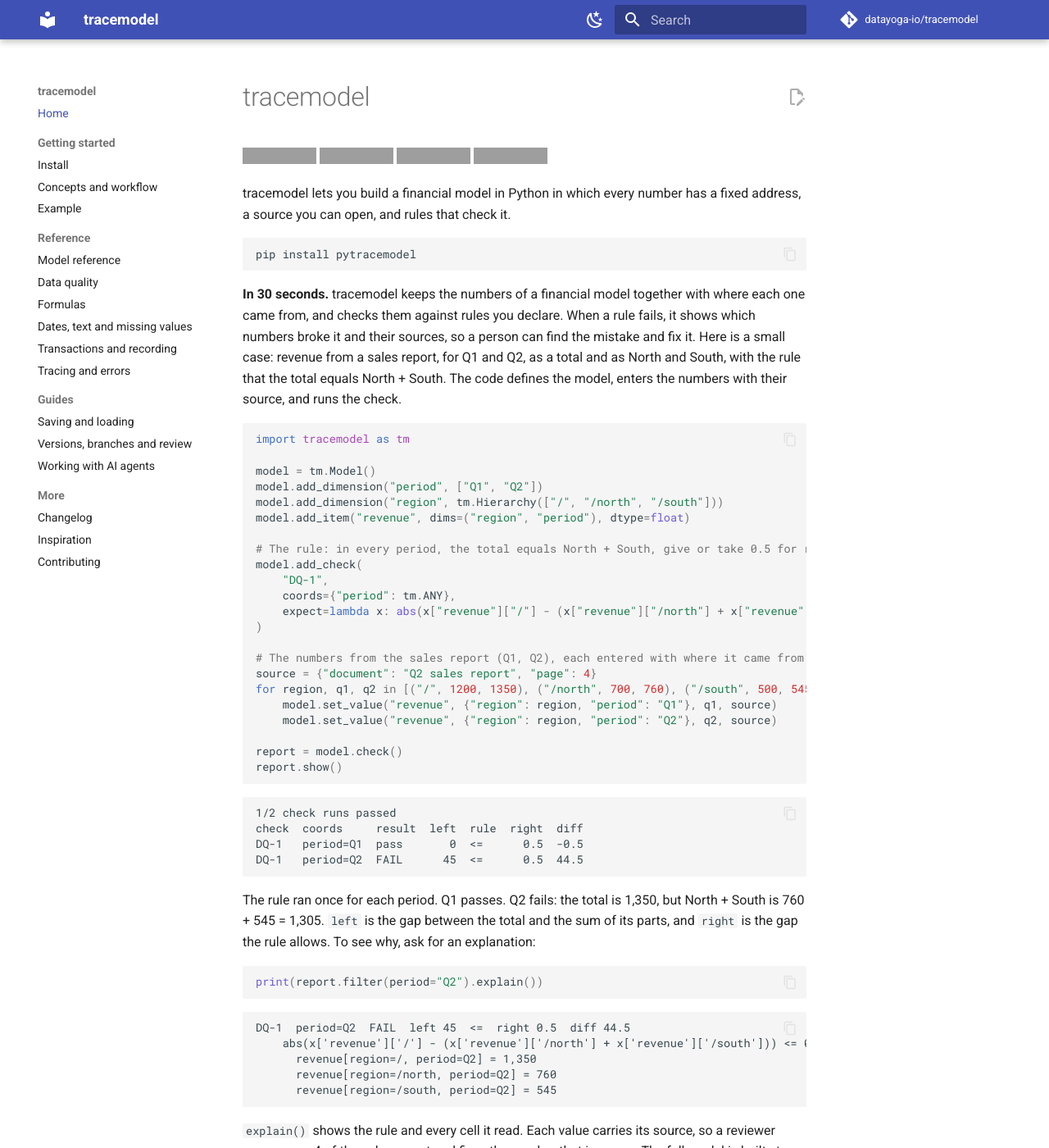
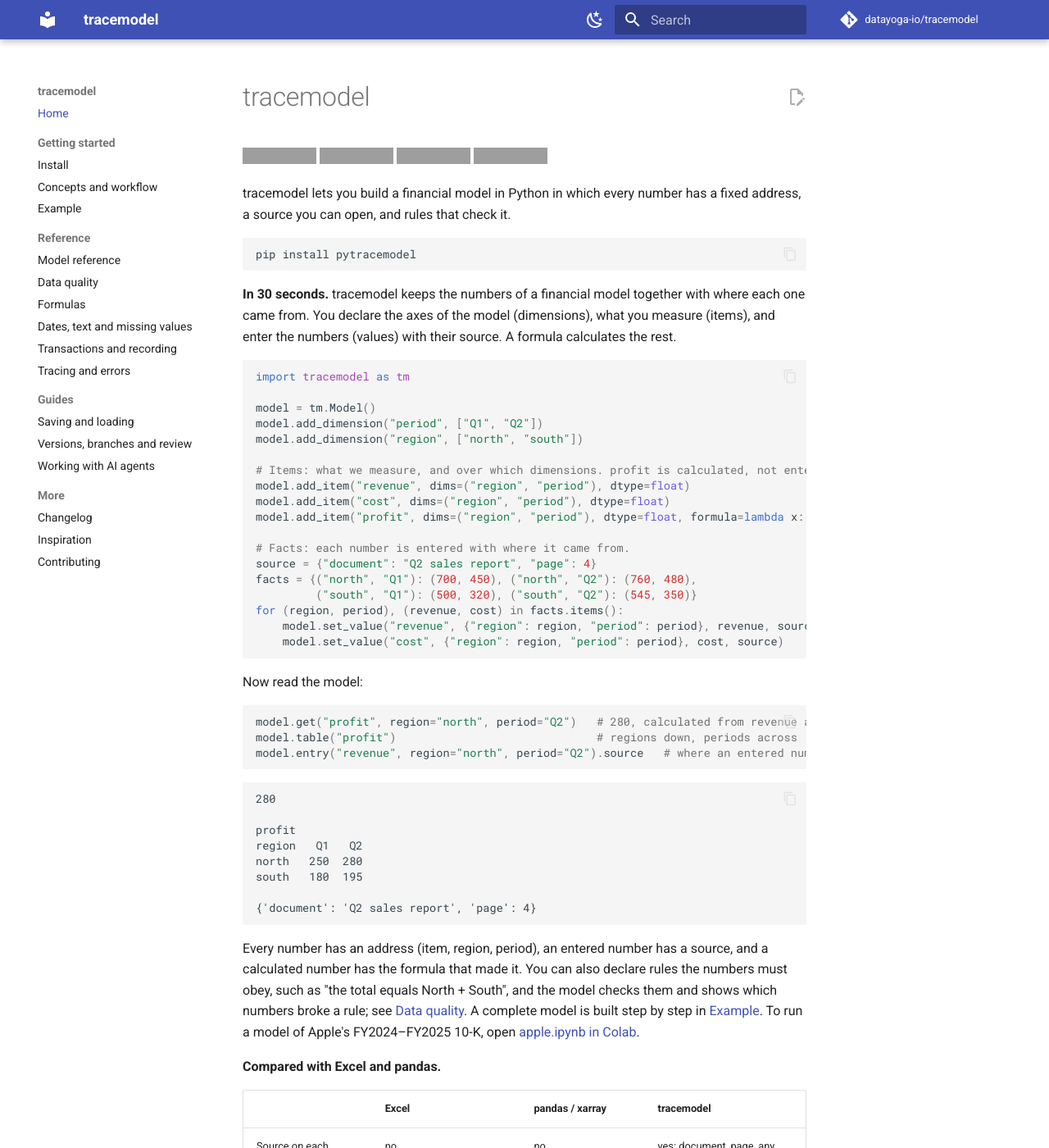
Before and after one commit to datayoga-io/tracemodel, an MkDocs documentation site: the page built from docs/index.md, in a window 1280 px wide and 1400 px high. Shown: the whole window at 82% size. Built offline with MkDocs 1.6.1 and Material for MkDocs 9.7.7, drawn with Linux system fonts in a browser that asks for light colours; comment, search, counter and statistics services are not loaded; some of the changed text lies outside the part shown; grey boxes are pictures that could not be loaded.

Commit message:
docs: the 30-second example defines dimensions, items, facts and a formula, then reads them
Co-Authored-By: Claude Sonnet 5.5 <noreply@anthropic.com>

````diff
--- a/docs/index.md
+++ b/docs/index.md
@@ -12,63 +12,55 @@ a source you can open, and rules that check it.
 pip install pytracemodel
 ```
 
-**In 30 seconds.** tracemodel keeps the numbers of a financial model together with where each one came from, and
-checks them against rules you declare. When a rule fails, it shows which numbers broke it and their sources, so a
-person can find the mistake and fix it. Here is a small case: revenue from a sales report, for Q1 and Q2, as a total
-and as North and South, with the rule that the total equals North + South. The code defines the model, enters the
-numbers with their source, and runs the check.
+**In 30 seconds.** tracemodel keeps the numbers of a financial model together with where each one came from.
+You declare the axes of the model (dimensions), what you measure (items), and enter the numbers (values) with their
+source. A formula calculates the rest.
 
 ```python
 import tracemodel as tm
 
 model = tm.Model()
 model.add_dimension("period", ["Q1", "Q2"])
-model.add_dimension("region", tm.Hierarchy(["/", "/north", "/south"]))
+model.add_dimension("region", ["north", "south"])
+
+# Items: what we measure, and over which dimensions. profit is calculated, not entered.
 model.add_item("revenue", dims=("region", "period"), dtype=float)
+model.add_item("cost", dims=("region", "period"), dtype=float)
+model.add_item("profit", dims=("region", "period"), dtype=float, formula=lambda x: x["revenue"] - x["cost"])
 
-# The rule: in every period, the total equals North + South, give or take 0.5 for rounding.
-model.add_check(
-    "DQ-1",
-    coords={"period": tm.ANY},
-    expect=lambda x: abs(x["revenue"]["/"] - (x["revenue"]["/north"] + x["revenue"]["/south"])) <= 0.5,
-)
+# Facts: each number is entered with where it came from.
+source = {"document": "Q2 sales report", "page": 4}
+facts = {("north", "Q1"): (700, 450), ("north", "Q2"): (760, 480),
+         ("south", "Q1"): (500, 320), ("south", "Q2"): (545, 350)}
+for (region, period), (revenue, cost) in facts.items():
+    model.set_value("revenue", {"region": region, "period": period}, revenue, source)
+    model.set_value("cost", {"region": region, "period": period}, cost, source)
 
-# The numbers from the sales report (Q1, Q2), each entered with where it came from.
-source = {"document": "Q2 sales report", "page": 4}
-for region, q1, q2 in [("/", 1200, 1350), ("/north", 700, 760), ("/south", 500, 545)]:
-    model.set_value("revenue", {"region": region, "period": "Q1"}, q1, source)
-    model.set_value("revenue", {"region": region, "period": "Q2"}, q2, source)
+```
 
-report = model.check()
-report.show()
+Now read the model:
+
+```python
+model.get("profit", region="north", period="Q2")   # 280, calculated from revenue and cost
+model.table("profit")                              # regions down, periods across
+model.entry("revenue", region="north", period="Q2").source   # where an entered number came from
 ```
 
 ```text
-1/2 check runs passed
-check  coords     result  left  rule  right  diff
-DQ-1   period=Q1  pass       0  <=      0.5  -0.5
-DQ-1   period=Q2  FAIL      45  <=      0.5  44.5
+280
+
+profit
+region   Q1   Q2
+north   250  280
+south   180  195
+
+{'document': 'Q2 sales report', 'page': 4}
 ```
 
-The rule ran once for each period. Q1 passes. Q2 fails: the total is 1,350, but North + South is 760 + 545 = 1,305.
-`left` is the gap between the total and the sum of its parts, and `right` is the gap the rule allows. To see why, ask
-for an explanation:
-
-```python
-print(report.filter(period="Q2").explain())
-```
-
-```text
-DQ-1  period=Q2  FAIL  left 45  <=  right 0.5  diff 44.5
-    abs(x['revenue']['/'] - (x['revenue']['/north'] + x['revenue']['/south'])) <= 0.5
-      revenue[region=/, period=Q2] = 1,350
-      revenue[region=/north, period=Q2] = 760
-      revenue[region=/south, period=Q2] = 545
-```
-
-`explain()` shows the rule and every cell it read. Each value carries its source, so a reviewer opens page 4 of the
-sales report and fixes the number that is wrong. The full model is built step by step in [Example](example.md). To run a
-complete model of Apple's FY2024–FY2025 10-K, open
+Every number has an address (item, region, period), an entered number has a source, and a calculated number has the
+formula that made it. You can also declare rules the numbers must obey, such as "the total equals North + South", and
+the model checks them and shows which numbers broke a rule; see [Data quality](reference/checks.md). A complete model is built step by step in
+[Example](example.md). To run a model of Apple's FY2024–FY2025 10-K, open
 [apple.ipynb in Colab](https://colab.research.google.com/github/datayoga-io/tracemodel/blob/main/apple.ipynb).
 
 **Compared with Excel and pandas.**
````
Also changed, not shown: README.md (+34 -42 lines).
